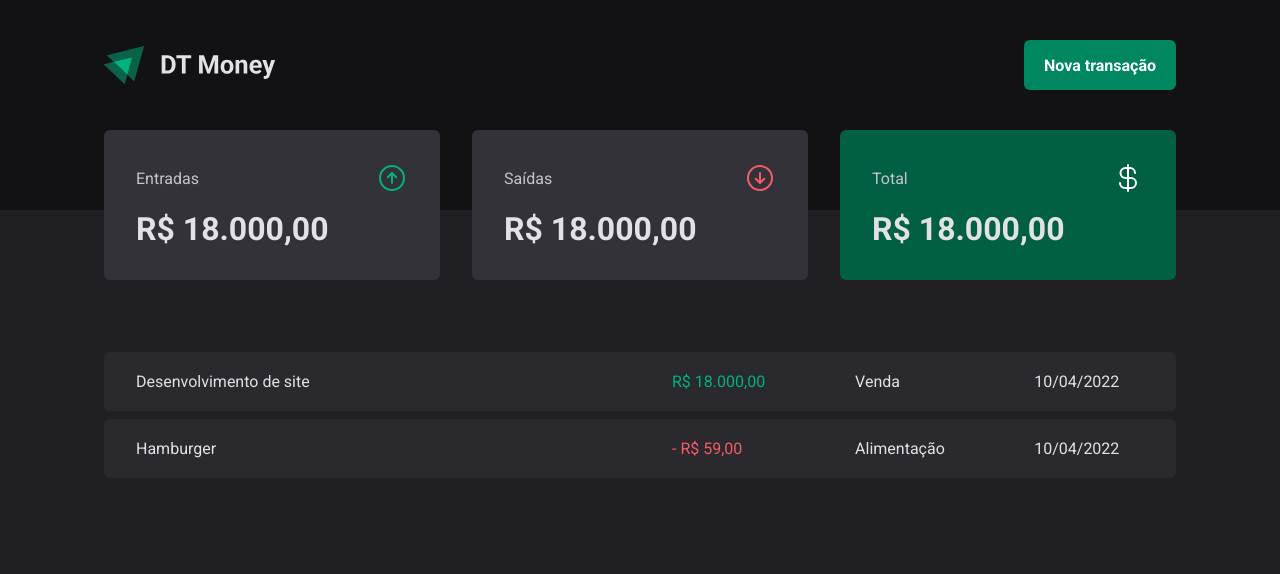
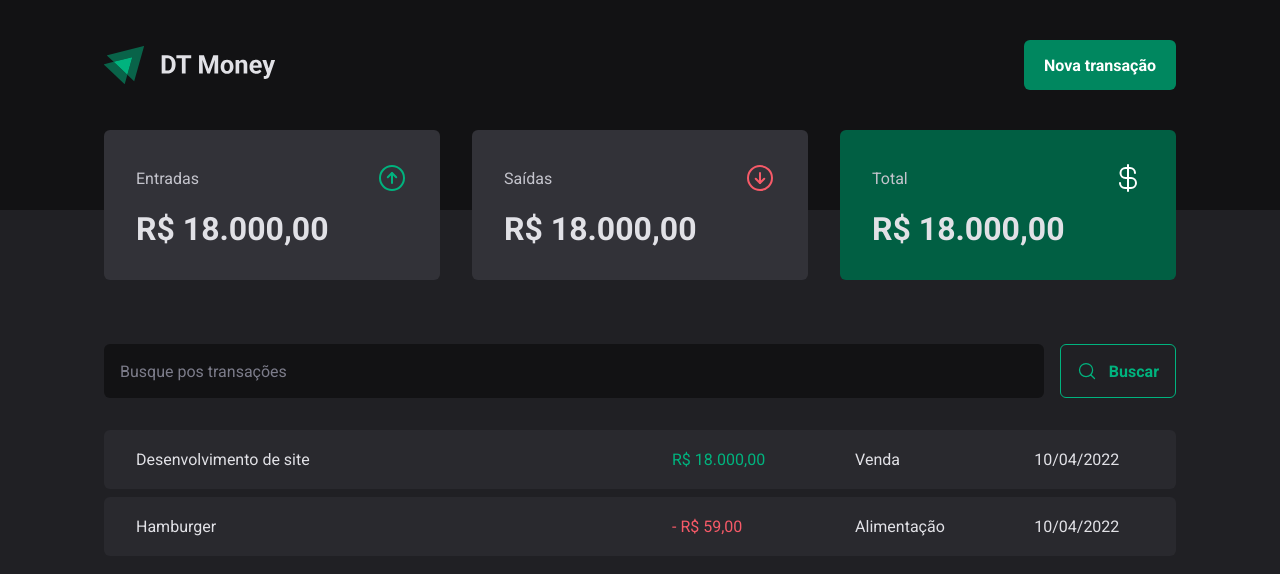
Before and after one commit to denisiorodrigues/dt-money, a React (Vite) app: page / in a window 1280 px wide. Shown: the top 574 px of the page. Built offline with nearby package versions, Linux system fonts and the light colour scheme.

Commit message:
Criando o compornente SearchForm

```diff
--- /dev/null
+++ b/src/pages/Transactions/components/SearchForm/index.tsx
@@ -0,0 +1,14 @@
+import { MagnifyingGlass } from "phosphor-react";
+import { SearFormContainer } from "./styles";
+
+export function SearchForm() {
+  return (
+    <SearFormContainer>
+      <input type="text" placeholder="Busque pos transações"/>
+      <button type="submit">
+        <MagnifyingGlass size={20} />
+        Buscar
+      </button>
+    </SearFormContainer>
+  )
+}
--- /dev/null
+++ b/src/pages/Transactions/components/SearchForm/styles.ts
@@ -0,0 +1,43 @@
+import styled from "styled-components";
+
+export const SearFormContainer = styled.form`
+  display:flex;
+  gap: 1rem;
+
+  input {
+    flex: 1;
+    border-radius: 6px;
+    border: 0;
+    background: ${props => props.theme["gray-900"]};
+    color: ${props => props.theme["gray-300"]};
+    padding: 1rem;
+
+    &::placeholder {
+      color: ${props => props.theme["gray-500"]};
+    }
+  }
+
+  button {
+      display: flex;
+      align-items: center;
+      gap: 0.75rem;
+
+      border: 0;
+      padding: 1rem;
+      background: transparent;
+      border: 1px solid ${props => props.theme["green-300"]};
+      color: ${props => props.theme["green-300"]};
+      font-weight: bold;
+      border-radius: 6px;
+
+      &:hover{
+        background: ${props => props.theme["green-500"]};
+        border: 1px solid ${props => props.theme["green-500"]};
+        color: ${props => props.theme["white"]};
+        transition:
+          background-color 0.2s,
+          color 0.2s,
+          border-color 0.2s;
+      }
+    }
+`
--- a/src/pages/Transactions/index.tsx
+++ b/src/pages/Transactions/index.tsx
@@ -1,5 +1,6 @@
 import { Header } from "../../components/Header";
 import { Summary } from "../../components/Summary";
+import { SearchForm } from "./components/SearchForm";
 import { PriceHighlight, TransactionsContainer, TransactionsTable } from "./styles";
 
 export function Transactions() {
@@ -8,6 +9,8 @@
       <Header />
       <Summary />
       <TransactionsContainer>
+      <SearchForm />
+
         <TransactionsTable>
           <tbody>
             <tr>
--- a/src/pages/Transactions/styles.ts
+++ b/src/pages/Transactions/styles.ts
@@ -11,7 +11,7 @@
   width: 100%;
   border-collapse: separate;
   border-spacing: 0 0.5rem;
-  /* margin-top: 1.5rem; */
+  margin-top: 1.5rem;
 
   td {
     padding: 1.25rem 2rem;
```
